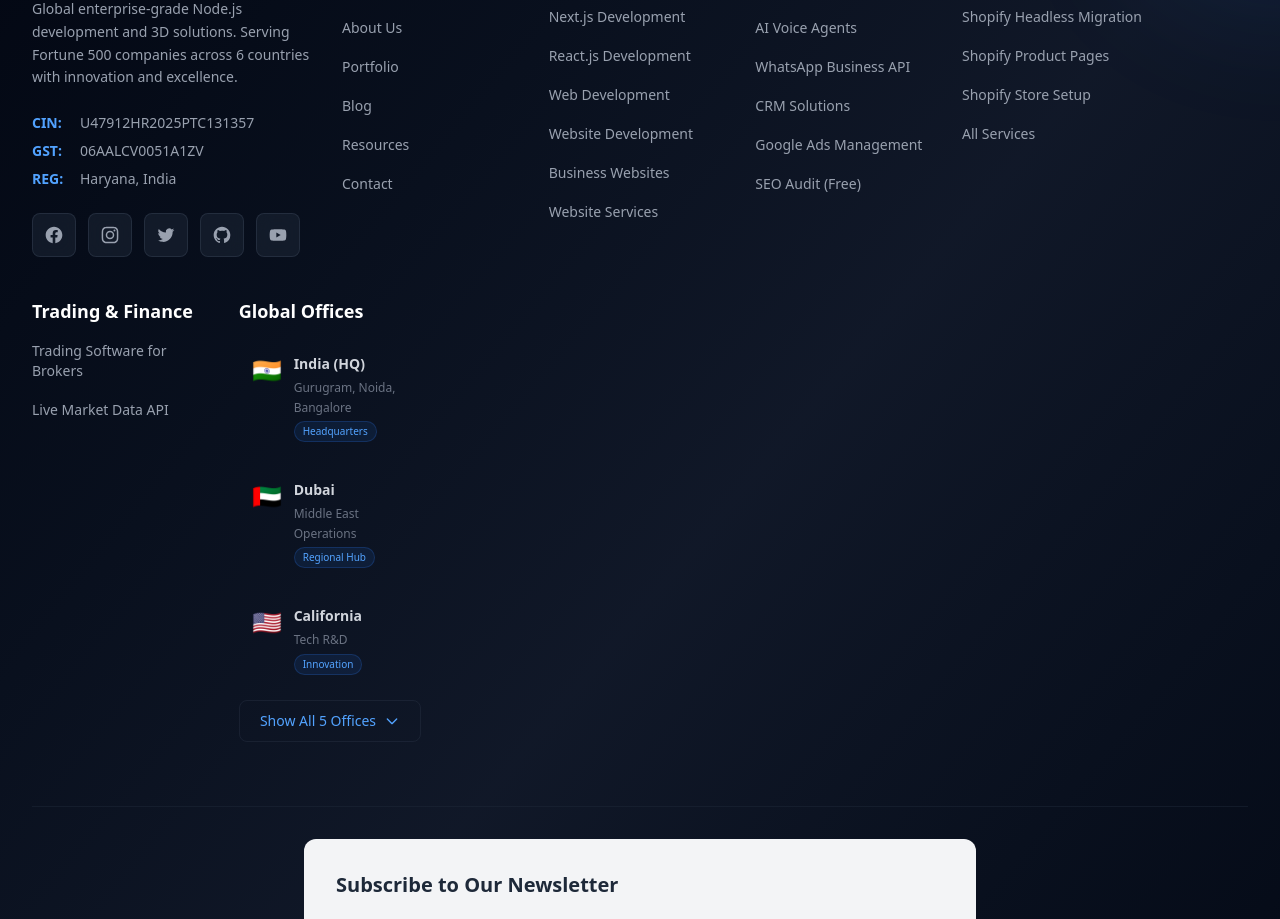
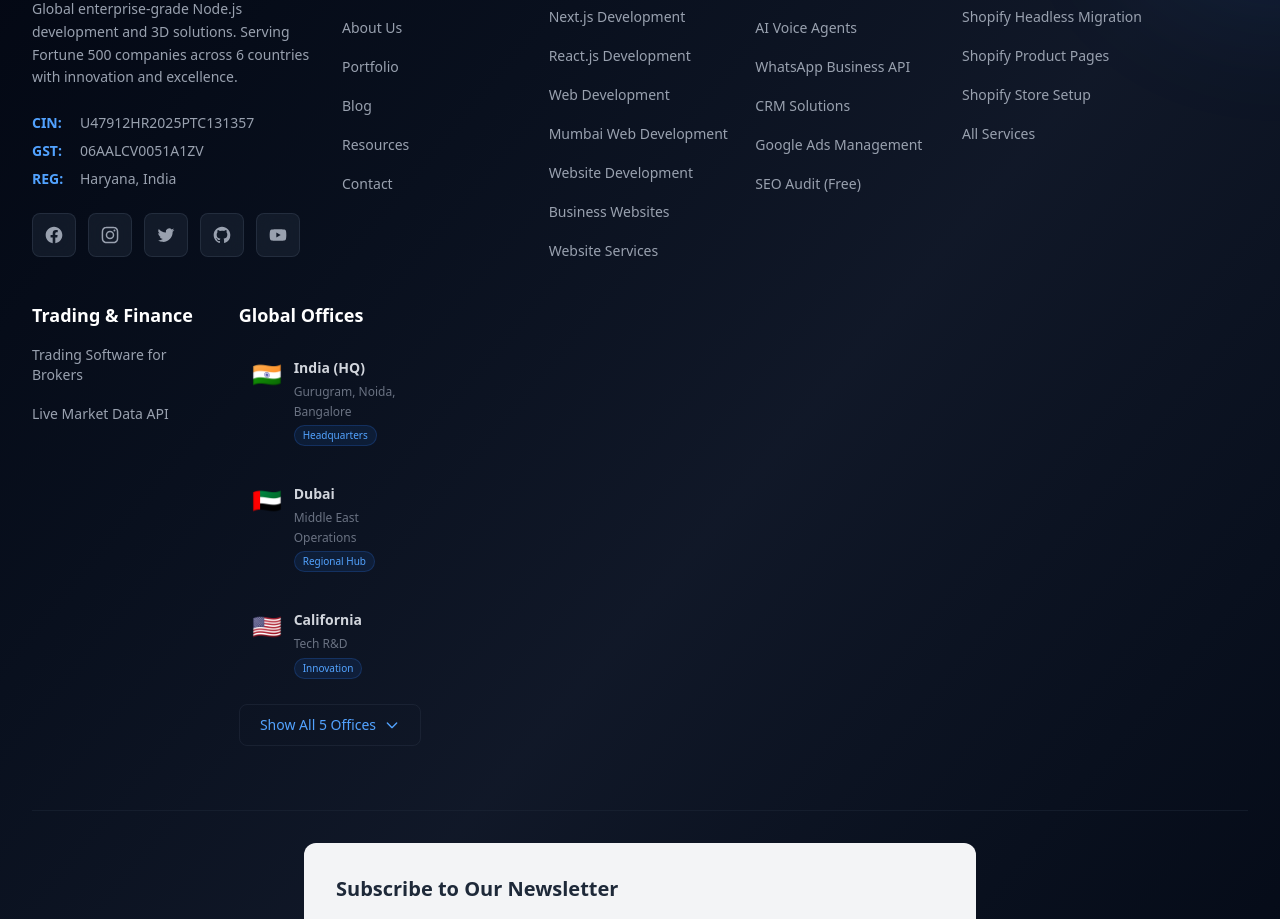
Before and after one commit to AmanVatsSharma/node-development-agency-template, a Next.js app: page /admin/ai-agent in a window 1280 px wide. Shown: the part 1600-2519 px from the top of the page. Built offline with nearby package versions, Linux system fonts and the light colour scheme; no server answers; the database is empty.

Commit message:
Add Mumbai Web Development to navigation and footer
Co-authored-by: aman95026 <aman95026@gmail.com>

```diff
--- a/app/data/navigation.ts
+++ b/app/data/navigation.ts
@@ -66,6 +66,14 @@ export const servicesMegaMenu: MegaMenuCategory = {
           description: "Custom web applications",
           icon: "🌐",
           iconKey: "world",
+        },
+        {
+          name: "Mumbai Web Development",
+          link: "/pages/web-development-mumbai",
+          description: "Mumbai's #1 Web Development Company",
+          icon: "🏙️",
+          iconKey: "city",
+          badge: "Mumbai",
         },
         {
           name: "Website Development",
@@ -223,6 +231,7 @@ export const footerNavigation = {
     { href: "/pages/next-js-development", label: "Next.js Development" },
     { href: "/pages/reactjs-development", label: "React.js Development" },
     { href: "/pages/web-development", label: "Web Development" },
+    { href: "/pages/web-development-mumbai", label: "Mumbai Web Development" },
     { href: "/pages/website-development", label: "Website Development" },
     { href: "/pages/business-website", label: "Business Websites" },
     { href: "/pages/website-services", label: "Website Services" },
```
